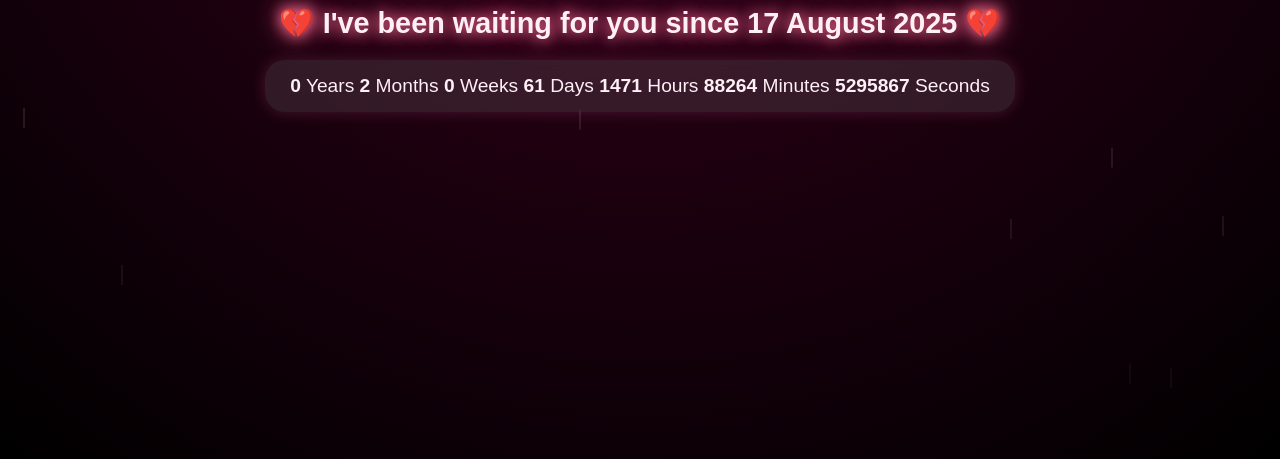
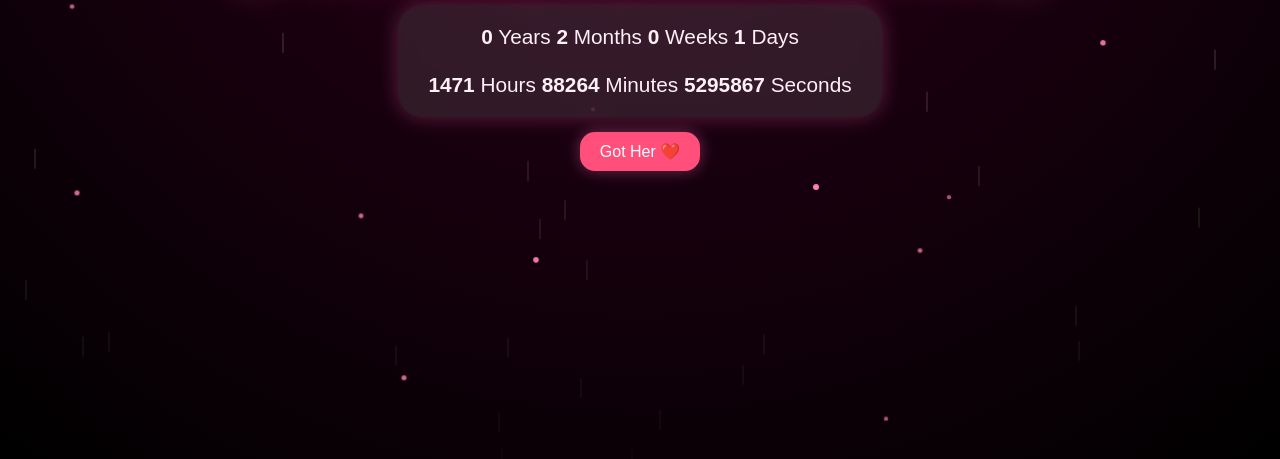
Before and after one commit to Nimishbhargav/Waiting, a plain HTML site: page index.html in a window 1280 px wide. Shown: the part 341-800 px from the top of the page. Drawn offline with Linux system fonts and the light colour scheme.

Commit message:
Update index.html

```diff
--- a/index.html
+++ b/index.html
@@ -5,102 +5,119 @@
 <meta name="viewport" content="width=device-width, initial-scale=1.0">
 <title>Waiting For Her 💔</title>
 <style>
-    * {
-      margin: 0;
-      padding: 0;
-      box-sizing: border-box;
-    }
-
+  * { margin:0; padding:0; box-sizing:border-box; }
   body {
-      height: 100vh;
-      background: radial-gradient(circle at top, #3a001e, #000000);
-      overflow: hidden;
-      display: flex;
-      flex-direction: column;
-      align-items: center;
-      justify-content: center;
-      color: #fff0f5;
-      font-family: "Poppins", sans-serif;
-      text-align: center;
+    height:100vh;
+    display:flex;
+    flex-direction:column;
+    align-items:center;
+    justify-content:center;
+    background: radial-gradient(circle at top, #30001c, #000);
+    color:#fff0f5;
+    font-family:"Poppins",sans-serif;
+    text-align:center;
+    overflow:hidden;
+    position:relative;
   }
 
   h1 {
-      font-size: 1.8em;
-      margin-bottom: 20px;
-      text-shadow: 0 0 10px #ff7ba3, 0 0 25px #ff4f7a;
-      animation: glow 3s ease-in-out infinite alternate;
+    font-size:2em;
+    margin-bottom:20px;
+    text-shadow:0 0 15px #ff7ba3,0 0 35px #ff4f7a;
+    animation:glow 3s ease-in-out infinite alternate;
+    z-index:2;
   }
-
   @keyframes glow {
-      from { text-shadow: 0 0 10px #ff7ba3, 0 0 20px #ff4f7a; }
-      to { text-shadow: 0 0 25px #ff4f7a, 0 0 45px #ff7ba3; }
+    from { text-shadow:0 0 15px #ff7ba3,0 0 35px #ff4f7a; }
+    to { text-shadow:0 0 35px #ff4f7a,0 0 60px #ff7ba3; }
   }
 
   .counter {
-      font-size: 1.2em;
-      background: rgba(255, 255, 255, 0.1);
-      padding: 15px 25px;
-      border-radius: 20px;
-      box-shadow: 0 0 15px rgba(255, 105, 180, 0.2);
-      backdrop-filter: blur(10px);
-      z-index: 2;
+    font-size:1.3em;
+    background:rgba(255,255,255,0.1);
+    padding:20px 30px;
+    border-radius:25px;
+    box-shadow:0 0 20px rgba(255,105,180,0.3);
+    backdrop-filter:blur(10px);
+    z-index:2;
+    position:relative;
+    max-width:90%;
   }
 
-    /* Rain effect */
-    .rain {
-      position: absolute;
-      top: 0;
-      left: 0;
-      width: 100%;
-      height: 100%;
-      pointer-events: none;
-      overflow: hidden;
-      z-index: 1;
+  button {
+    margin-top:15px;
+    padding:10px 20px;
+    border-radius:15px;
+    border:none;
+    background:#ff4f7a;
+    color:#fff;
+    font-size:1em;
+    cursor:pointer;
+    box-shadow:0 0 15px rgba(255,105,180,0.4);
+    transition:transform 0.2s ease;
+  }
+  button:hover { transform:scale(1.1); }
+
+  .rain-container, .spark-container {
+    position:absolute;
+    top:0; left:0; width:100%; height:100%;
+    pointer-events:none; overflow:hidden;
   }
 
   .drop {
-      position: absolute;
-      width: 2px;
-      height: 20px;
-      background: rgba(255, 255, 255, 0.2);
-      bottom: 100%;
-      animation: fall linear forwards;
+    position:absolute; width:2px; height:20px;
+    background:rgba(255,255,255,0.2);
+    animation:fall linear infinite;
   }
+  @keyframes fall { to { transform:translateY(110vh); opacity:0; } }
 
-    @keyframes fall {
-      to {
-        transform: translateY(110vh);
-        opacity: 0;
+  .spark {
+    position:absolute; width:4px; height:4px;
+    background:#ff80b5; border-radius:50%; opacity:0.6;
+    animation:sparkleAnim 3s infinite;
   }
+  @keyframes sparkleAnim {
+    0% { transform:translateY(0) scale(1); opacity:0.6; }
+    50% { transform:translateY(-40px) scale(1.5); opacity:1; }
+    100% { transform:translateY(0) scale(1); opacity:0.6; }
   }
 </style>
 </head>
 <body>
 <h1>💔 I've been waiting for you since 17 August 2025 💔</h1>
 <div class="counter" id="timer">Calculating...</div>
-  <div class="rain" id="rain"></div>
+<button id="gotHerBtn">Got Her ❤️</button>
+
+<div class="rain-container" id="rain"></div>
+<div class="spark-container" id="sparkle"></div>
 
 <script>
+let timerActive = true;
+
 function updateTimer() {
+  if(!timerActive) return;
+
   const startDate = new Date("2025-08-17T00:00:00");
   const now = new Date();
   const diff = now - startDate;
 
-      const totalDays = Math.floor(diff / (1000 * 60 * 60 * 24));
-      const totalHours = Math.floor(diff / (1000 * 60 * 60));
-      const totalMinutes = Math.floor(diff / (1000 * 60));
-      const totalSeconds = totalDays * 86400 + Math.floor((diff % (1000 * 60 * 60 * 24)) / 1000);
+  const totalSeconds = Math.floor(diff / 1000);
+  const totalMinutes = Math.floor(totalSeconds / 60);
+  const totalHours = Math.floor(totalMinutes / 60);
+  const totalDays = Math.floor(totalHours / 24);
 
-      const years = Math.floor(totalDays / 365);
-      const months = Math.floor((totalDays % 365) / 30);
-      const weeks = Math.floor((totalDays % 30) / 7);
-      const days = totalDays;
+  let years = Math.floor(totalDays / 365);
+  let remainingDays = totalDays % 365;
+  let months = Math.floor(remainingDays / 30);
+  remainingDays %= 30;
+  let weeks = Math.floor(remainingDays / 7);
+  let days = remainingDays % 7;
 
   document.getElementById("timer").innerHTML = `
     <b>${years}</b> Years
     <b>${months}</b> Months
     <b>${weeks}</b> Weeks
-        <b>${days}</b> Days
+    <b>${days}</b> Days<br><br>
     <b>${totalHours}</b> Hours
     <b>${totalMinutes}</b> Minutes
     <b>${totalSeconds}</b> Seconds
@@ -110,19 +127,40 @@
 setInterval(updateTimer, 1000);
 updateTimer();
 
-    // Create rain animation
+// Stop/reset button
+document.getElementById("gotHerBtn").addEventListener("click", () => {
+  timerActive = false;
+  alert("❤️ Timer stopped! You finally got her!");
+  setTimeout(() => {
+    if(confirm("Do you want to reset the timer?")) {
+      timerActive = true;
+      updateTimer();
+    }
+  }, 1000);
+});
+
+// Optimized rain
 const rainContainer = document.getElementById("rain");
-
-    function createDrop() {
+for(let i=0;i<40;i++){
   const drop = document.createElement("div");
   drop.classList.add("drop");
-      drop.style.left = Math.random() * 100 + "vw";
-      drop.style.animationDuration = 1 + Math.random() * 1.5 + "s";
+  drop.style.left = Math.random()*100 + "vw";
+  drop.style.animationDuration = (2+Math.random()*2) + "s";
+  drop.style.animationDelay = (Math.random()*3) + "s";
   rainContainer.appendChild(drop);
-      setTimeout(() => drop.remove(), 2000);
 }
 
-    setInterval(createDrop, 100);
+// Optimized sparkles
+const sparkContainer = document.getElementById("sparkle");
+for(let i=0;i<20;i++){
+  const spark = document.createElement("div");
+  spark.classList.add("spark");
+  spark.style.left = Math.random()*100 + "vw";
+  spark.style.top = Math.random()*100 + "vh";
+  spark.style.animationDuration = (2+Math.random()*2) + "s";
+  spark.style.animationDelay = (Math.random()*3) + "s";
+  sparkContainer.appendChild(spark);
+}
 </script>
 </body>
 </html>
```
Lines whose indentation alone changed are shown as unchanged.
